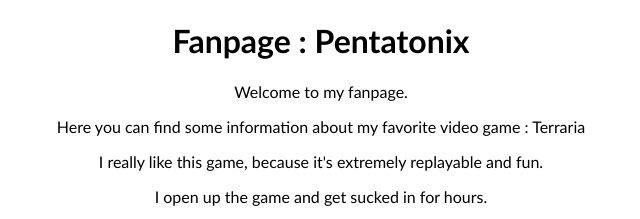
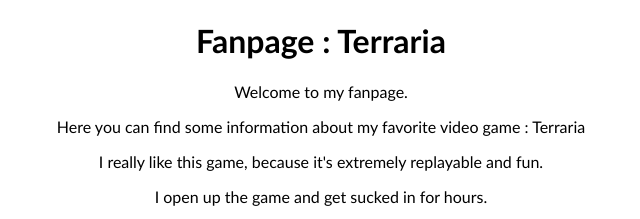
Before and after one commit to HP-Printer5/lesson-10, a plain HTML site: page index.html in a window 1280 px wide. Shown: the top 219 px of the page, without its empty margins (319-959 px from the left). Drawn offline with Linux system fonts and the light colour scheme.

Commit message:
changed title

```diff
--- a/index.html
+++ b/index.html
@@ -8,7 +8,7 @@
 </head>
 <body>
     <div class="title">
-        <h1>Fanpage : Pentatonix</h1>
+        <h1>Fanpage : Terraria</h1>
     </div>
     <div class="intro">
         <p>Welcome to my fanpage. </p>
```
